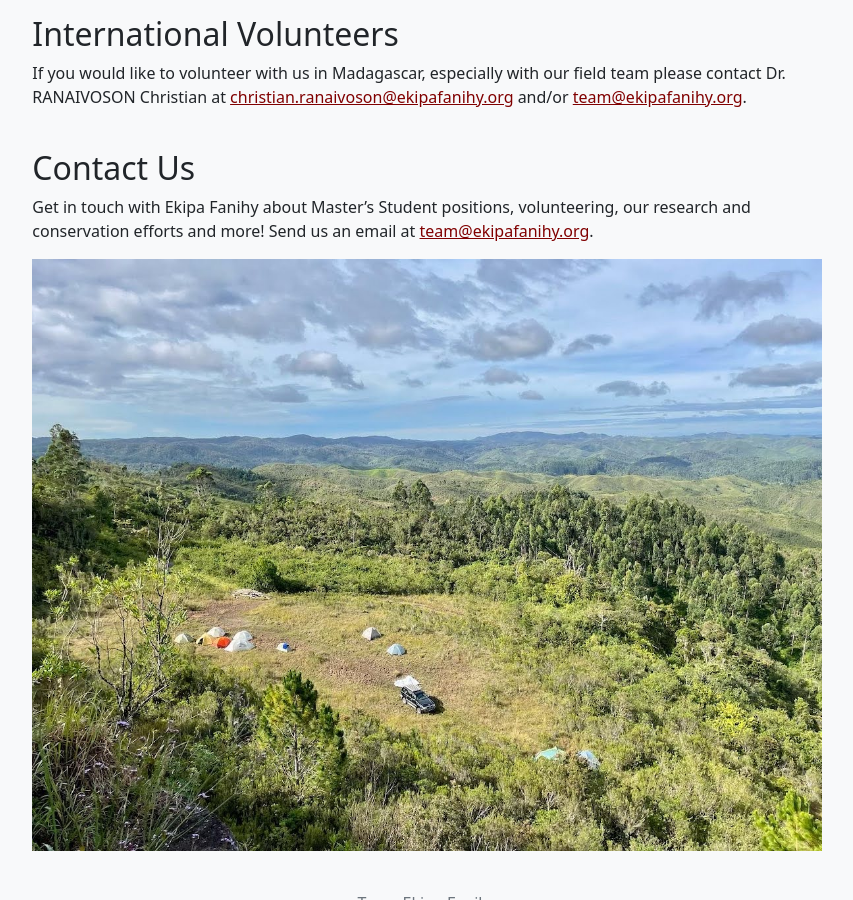
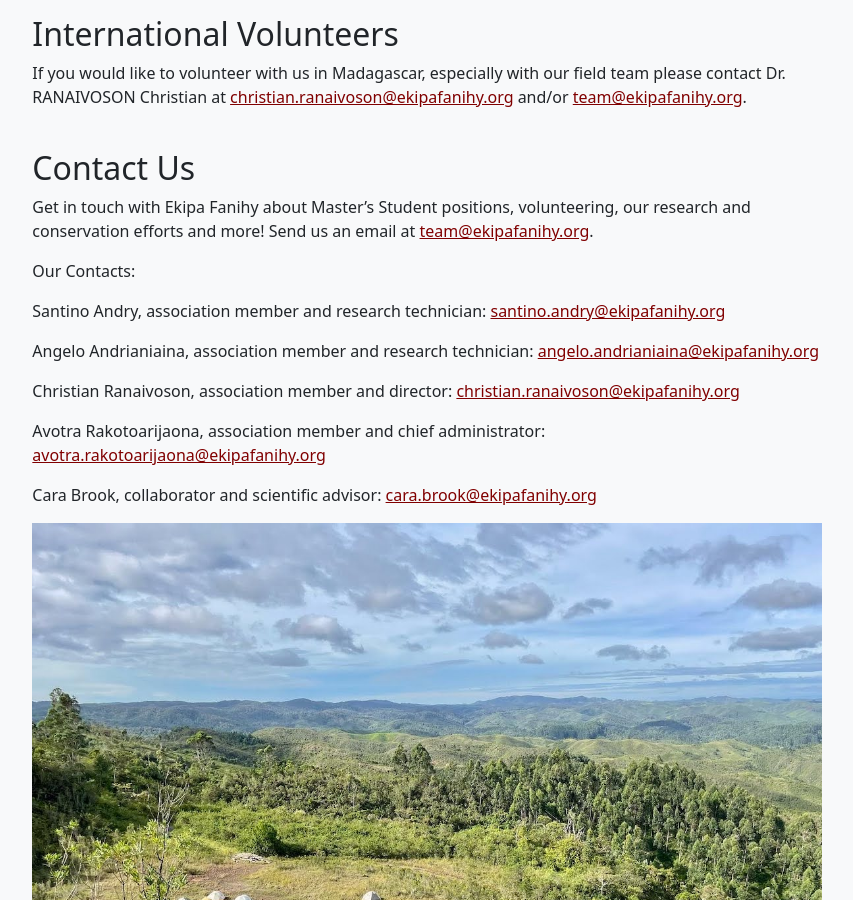
Before and after one commit to brooklabteam/www-ekipafanihy, a Jekyll site: the page built from join.md, in a window 1280 px wide and 900 px high, scrolled down 875 px. Shown: the whole window, without its empty margins (213-1066 px from the left). Built offline with Jekyll 4.4.1, drawn with Linux system fonts in a browser that asks for light colours.

Commit message:
Update join.md

```diff
--- a/join.md
+++ b/join.md
@@ -40,4 +40,17 @@ If you would like to volunteer with us in Madagascar, especially with our field
 
 Get in touch with Ekipa Fanihy about Master's Student positions, volunteering, our research and conservation efforts and more! Send us an email at <team@ekipafanihy.org>.
 
+Our Contacts:
+
+Santino Andry, association member and research technician: <santino.andry@ekipafanihy.org>
+
+Angelo Andrianiaina, association member and research technician: <angelo.andrianiaina@ekipafanihy.org>
+
+Christian Ranaivoson, association member and director: <christian.ranaivoson@ekipafanihy.org>
+
+Avotra Rakotoarijaona, association member and chief administrator: <avotra.rakotoarijaona@ekipafanihy.org>
+
+Cara Brook, collaborator and scientific advisor: <cara.brook@ekipafanihy.org>
+
+
 <img src="/assets/Maromizaha camp.jpg" class="camp" />
```
